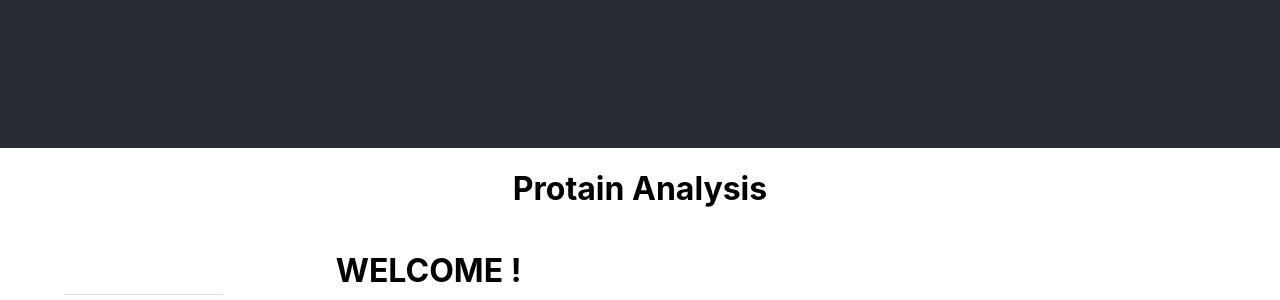
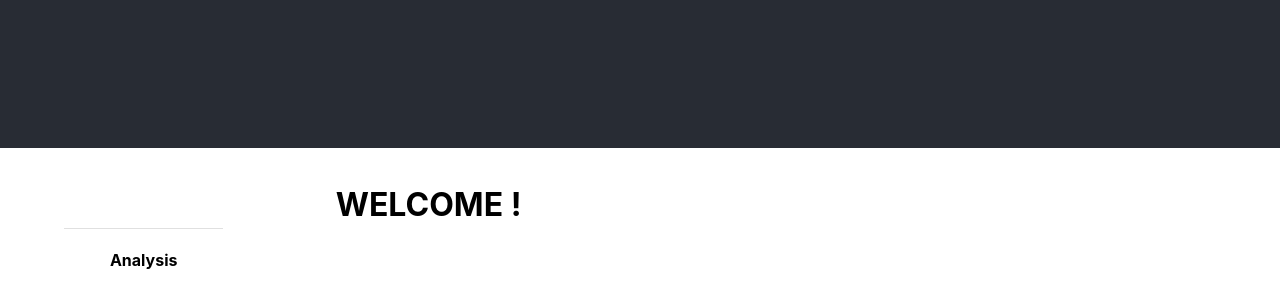
Before and after one commit to pedrorocha014/OpenBioTech, a React (Create React App) app in the folder analysis-app/: page / in a window 1280 px wide. Shown: the part 652-952 px from the top of the page. Built offline with nearby package versions, Linux system fonts and the light colour scheme.

Commit message:
wip: remove title

```diff
--- a/analysis-app/src/App.tsx
+++ b/analysis-app/src/App.tsx
@@ -10,7 +10,6 @@ function App() {
     <div className="App">
       <header className="App-header">
       </header>
-      <h1>Protain Analysis</h1>
       <BrowserRouter>
         <aside>
           <AnalysisMenu/>
```
